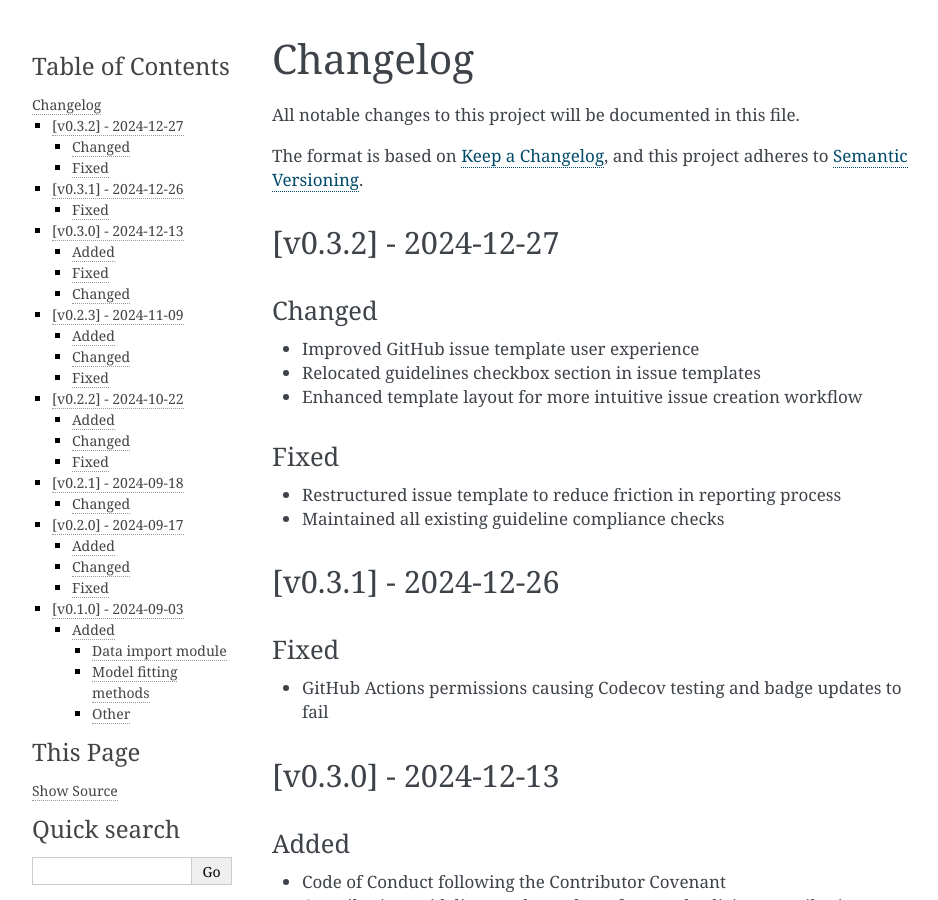
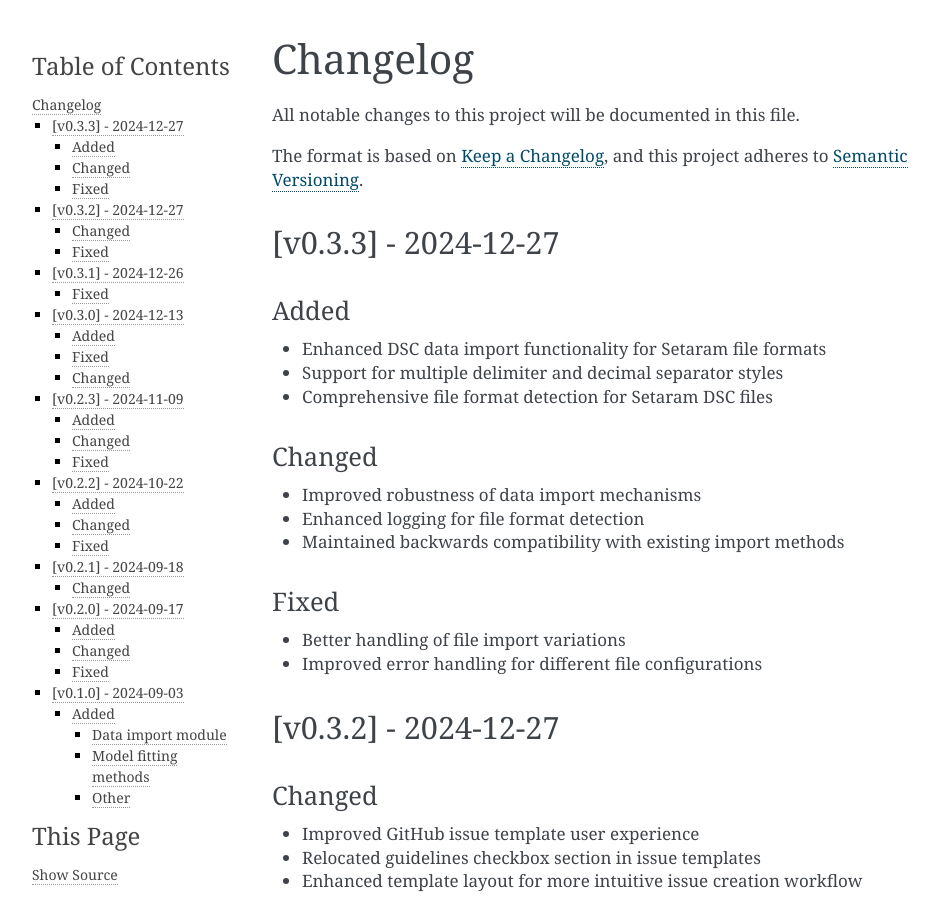
Before and after one commit to PPeitsch/pkynetics, a Sphinx documentation site: the page built from docs/changelog.rst, in a window 1280 px wide and 900 px high. Shown: the whole window, without its empty margins (148-1086 px from the left). Built offline with Sphinx 7.4.7, drawn with Linux system fonts in a browser that asks for light colours; pages that are not in the unit, such as notebooks, are missing from menus.

Commit message:
[Version] Bump version to 0.3.3 and update changelogs
- Updated __about__.py with new version 0.3.3
- Added changelog entries for v0.3.3 in Markdown and RST formats
- Prepared for release of enhanced Setaram DSC import functionality

```diff
--- a/docs/changelog.rst
+++ b/docs/changelog.rst
@@ -5,6 +5,26 @@ All notable changes to this project will be documented in this file.
 
 The format is based on `Keep a Changelog <https://keepachangelog.com/en/1.0.0/>`_,
 and this project adheres to `Semantic Versioning <https://semver.org/spec/v2.0.0.html>`_.
+
+[v0.3.3] - 2024-12-27
+---------------------
+
+Added
+^^^^^
+- Enhanced DSC data import functionality for Setaram file formats
+- Support for multiple delimiter and decimal separator styles
+- Comprehensive file format detection for Setaram DSC files
+
+Changed
+^^^^^^^
+- Improved robustness of data import mechanisms
+- Enhanced logging for file format detection
+- Maintained backwards compatibility with existing import methods
+
+Fixed
+^^^^^
+- Better handling of file import variations
+- Improved error handling for different file configurations
 
 [v0.3.2] - 2024-12-27
 ---------------------
--- a/src/pkynetics/__about__.py
+++ b/src/pkynetics/__about__.py
@@ -1,3 +1,3 @@
 """Version information."""
 
-__version__ = "0.3.2"
+__version__ = "0.3.3"
```
Also changed, not shown: CHANGELOG.md (+21 -1 lines).
